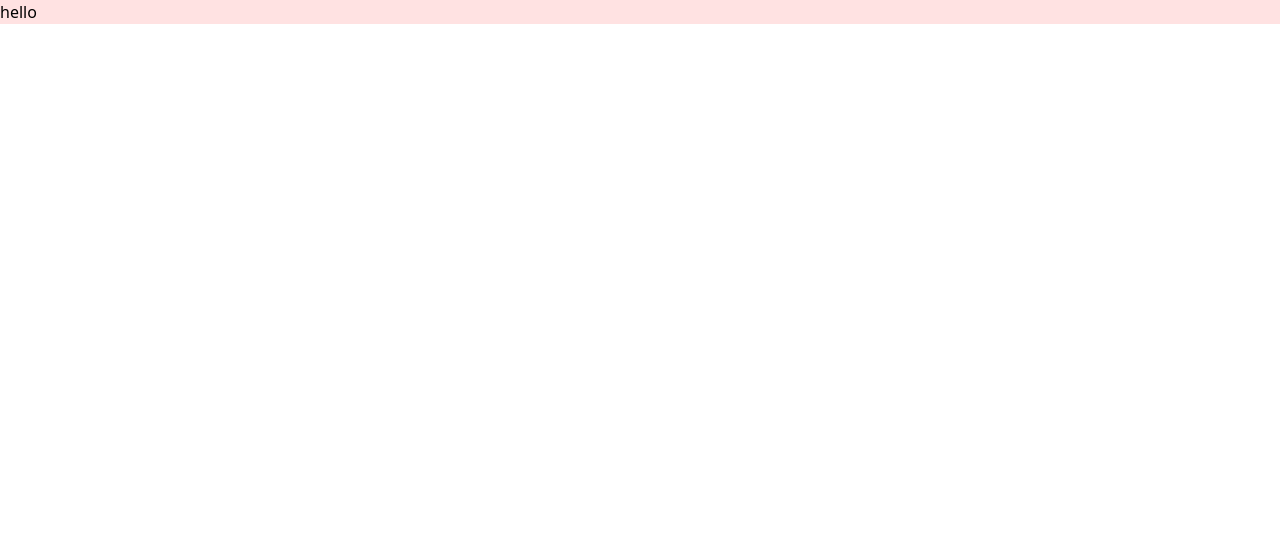
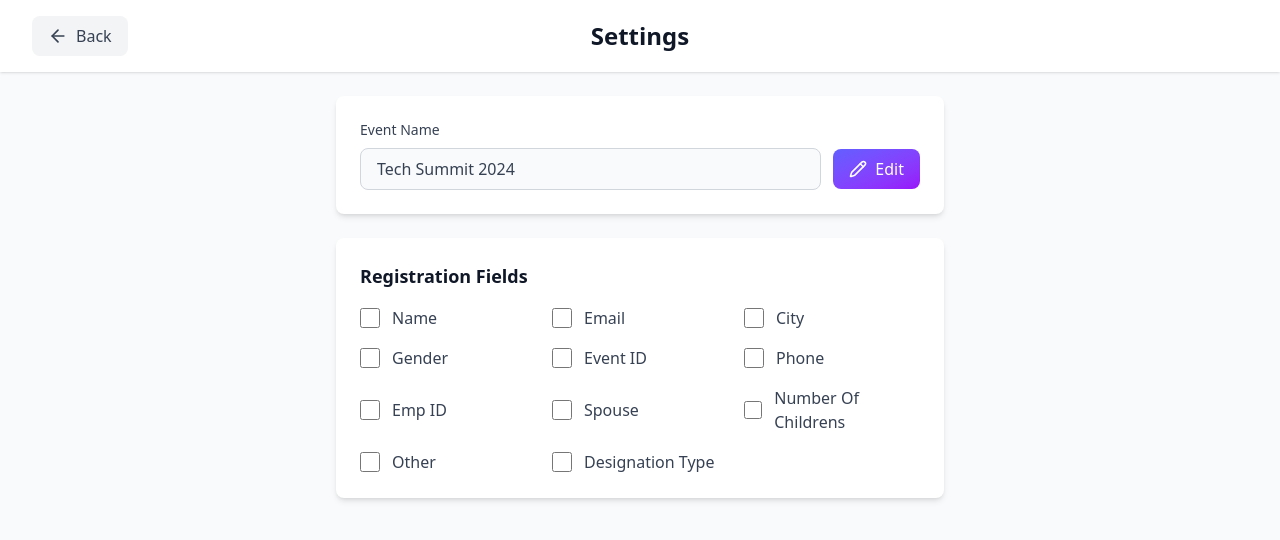
Before and after one commit to Omkar1829/Snapgrab_registration_event, a React (Vite) app: page /settings in a window 1280 px wide. Shown: the top 540 px of the page. Built offline with nearby package versions, Linux system fonts and the light colour scheme.

Commit message:
Add EventSettings component and update routing in App.jsx

```diff
--- a/src/App.jsx
+++ b/src/App.jsx
@@ -1,11 +1,24 @@
 import React from 'react'
-
+import { BrowserRouter, Routes, Route } from 'react-router-dom'
+import EventSettings from './Pages/EventSetting'
 const App = () => {
   return (
-    <div className='bg-red-100'>
-      hello
-    </div>
-  )
+
+    <>
+      <BrowserRouter>
+        <Routes>
+          {/* <Route path="/" element={<Userdashboard />} /> */}
+          {/* <Route path='cam' element={<Camera />} /> */}
+          {/* <Route path="/admin" element={<AdminDashboard/>} /> */}
+          <Route path="/settings" element={<EventSettings/>} />
+
+
+
+        </Routes>
+      </BrowserRouter>
+
+    </>)
+
 }
 
 export default App
--- /dev/null
+++ b/src/Pages/EventSetting.jsx
@@ -0,0 +1,219 @@
+import React, { useState } from 'react';
+import { ArrowLeft, Pencil, X } from 'lucide-react';
+
+const EventSettings = () => {
+  const [showEditModal, setShowEditModal] = useState(false);
+  const [eventInfo, setEventInfo] = useState({
+    eventName: 'Tech Summit 2024',
+    eventPassword: ''
+  });
+  const [tempEventInfo, setTempEventInfo] = useState({
+    eventName: '',
+    eventPassword: ''
+  });
+
+  const handleEditClick = () => {
+    setTempEventInfo({
+      eventName: eventInfo.eventName,
+      eventPassword: ''
+    });
+    setShowEditModal(true);
+  };
+
+  const handleInputChange = (e) => {
+    const { name, value } = e.target;
+    setTempEventInfo(prev => ({ ...prev, [name]: value }));
+  };
+
+  const handleBack = () => {
+    console.log('Going back to dashboard');
+  };
+
+  const handleSave = () => {
+    if (tempEventInfo.eventName) {
+      setEventInfo({
+        eventName: tempEventInfo.eventName,
+        eventPassword: tempEventInfo.eventPassword || eventInfo.eventPassword
+      });
+    }
+    setShowEditModal(false);
+  };
+
+  return (
+    <div className="min-h-screen bg-gray-50">
+
+      <div className="bg-white shadow-sm">
+        <div className="max-w-7xl mx-auto px-4 sm:px-6 lg:px-8 py-4">
+          <div className="flex items-center justify-between relative">
+            <button
+              onClick={handleBack}
+              className="flex items-center gap-2 px-3 sm:px-4 py-2 text-gray-700 bg-gray-100 rounded-lg hover:bg-gray-200 transition-colors duration-200 text-sm sm:text-base"
+            >
+              <ArrowLeft size={20} />
+              <span className="hidden sm:inline">Back</span>
+            </button>
+            <h1 className="absolute left-1/2 transform -translate-x-1/2 text-xl sm:text-2xl font-bold text-gray-900">
+              Settings
+            </h1>
+            <div className="w-16 sm:w-24"></div>
+          </div>
+        </div>
+      </div>
+
+
+      <div className="max-w-2xl mx-auto px-4 sm:px-6 lg:px-8 py-6 space-y-6">
+        {/* Event Name Card */}
+        <div className="bg-white rounded-lg shadow-md p-4 sm:p-6">
+          <div>
+            <label className="block text-sm font-medium text-gray-700 mb-2">
+              Event Name
+            </label>
+            <div className="flex flex-col sm:flex-row items-stretch sm:items-center gap-3">
+              <input
+                type="text"
+                value={eventInfo.eventName}
+                readOnly
+                className="flex-1 px-4 py-2 border border-gray-300 rounded-lg bg-gray-50 text-gray-700 cursor-not-allowed"
+              />
+              <button
+                onClick={handleEditClick}
+                className="flex items-center justify-center gap-2 px-4 py-2 bg-gradient-to-br from-indigo-500 to-purple-600 text-white rounded-lg hover:shadow-lg transition-all duration-200 whitespace-nowrap"
+              >
+                <Pencil size={18} />
+                Edit
+              </button>
+            </div>
+          </div>
+        </div>
+
+
+        <div className="bg-white rounded-lg shadow-md p-4 sm:p-6">
+          <h2 className="text-lg font-bold text-gray-900 mb-4">Registration Fields</h2>
+
+          <div className="grid grid-cols-1 md:grid-cols-2 lg:grid-cols-3 gap-4">
+            <label className="flex items-center space-x-3 cursor-pointer">
+              <input type="checkbox" className="w-5 h-5 text-indigo-600 rounded focus:ring-2 focus:ring-indigo-500" />
+              <span className="text-gray-700 font-medium">Name</span>
+            </label>
+
+            <label className="flex items-center space-x-3 cursor-pointer">
+              <input type="checkbox" className="w-5 h-5 text-indigo-600 rounded focus:ring-2 focus:ring-indigo-500" />
+              <span className="text-gray-700 font-medium">Email</span>
+            </label>
+
+            <label className="flex items-center space-x-3 cursor-pointer">
+              <input type="checkbox" className="w-5 h-5 text-indigo-600 rounded focus:ring-2 focus:ring-indigo-500" />
+              <span className="text-gray-700 font-medium">City</span>
+            </label>
+
+            <label className="flex items-center space-x-3 cursor-pointer">
+              <input type="checkbox" className="w-5 h-5 text-indigo-600 rounded focus:ring-2 focus:ring-indigo-500" />
+              <span className="text-gray-700 font-medium">Gender</span>
+            </label>
+
+            <label className="flex items-center space-x-3 cursor-pointer">
+              <input type="checkbox" className="w-5 h-5 text-indigo-600 rounded focus:ring-2 focus:ring-indigo-500" />
+              <span className="text-gray-700 font-medium">Event ID</span>
+            </label>
+
+            <label className="flex items-center space-x-3 cursor-pointer">
+              <input type="checkbox" className="w-5 h-5 text-indigo-600 rounded focus:ring-2 focus:ring-indigo-500" />
+              <span className="text-gray-700 font-medium">Phone</span>
+            </label>
+
+            <label className="flex items-center space-x-3 cursor-pointer">
+              <input type="checkbox" className="w-5 h-5 text-indigo-600 rounded focus:ring-2 focus:ring-indigo-500" />
+              <span className="text-gray-700 font-medium">Emp ID</span>
+            </label>
+
+            <label className="flex items-center space-x-3 cursor-pointer">
+              <input type="checkbox" className="w-5 h-5 text-indigo-600 rounded focus:ring-2 focus:ring-indigo-500" />
+              <span className="text-gray-700 font-medium">Spouse</span>
+            </label>
+
+            <label className="flex items-center space-x-3 cursor-pointer">
+              <input type="checkbox" className="w-5 h-5 text-indigo-600 rounded focus:ring-2 focus:ring-indigo-500" />
+              <span className="text-gray-700 font-medium">Number Of Childrens</span>
+            </label>
+
+            <label className="flex items-center space-x-3 cursor-pointer">
+              <input type="checkbox" className="w-5 h-5 text-indigo-600 rounded focus:ring-2 focus:ring-indigo-500" />
+              <span className="text-gray-700 font-medium">Other</span>
+            </label>
+
+            <label className="flex items-center space-x-3 cursor-pointer">
+              <input type="checkbox" className="w-5 h-5 text-indigo-600 rounded focus:ring-2 focus:ring-indigo-500" />
+              <span className="text-gray-700 font-medium">Designation Type</span>
+            </label>
+          </div>
+        </div>
+      </div>
+
+
+      {showEditModal && (
+        <div className="fixed inset-0 bg-black bg-opacity-50 flex items-center justify-center z-50">
+          <div className="bg-white rounded-lg shadow-xl w-full max-w-md mx-4">
+            <div className="flex justify-between items-center px-6 py-4 border-b border-gray-200">
+              <h3 className="text-xl font-semibold text-gray-900">Edit Event Details</h3>
+              <button
+                onClick={() => setShowEditModal(false)}
+                className="text-gray-400 hover:text-gray-600"
+              >
+                <X size={24} />
+              </button>
+            </div>
+
+            <div className="px-6 py-4">
+              <div className="space-y-4">
+                <div>
+                  <label className="block text-sm font-medium text-gray-700 mb-2">
+                    Event Name
+                  </label>
+                  <input
+                    type="text"
+                    name="eventName"
+                    value={tempEventInfo.eventName}
+                    onChange={handleInputChange}
+                    className="w-full px-4 py-2 border border-gray-300 rounded-lg focus:outline-none focus:ring-2 focus:ring-indigo-500"
+                    placeholder="Enter event name"
+                  />
+                </div>
+
+                <div>
+                  <label className="block text-sm font-medium text-gray-700 mb-2">
+                    Event Password
+                  </label>
+                  <input
+                    type="password"
+                    name="eventPassword"
+                    value={tempEventInfo.eventPassword}
+                    onChange={handleInputChange}
+                    className="w-full px-4 py-2 border border-gray-300 rounded-lg focus:outline-none focus:ring-2 focus:ring-indigo-500"
+                    placeholder="Enter new password"
+                  />
+                </div>
+              </div>
+            </div>
+
+            <div className="px-6 py-4 border-t border-gray-200 flex justify-end gap-3">
+              <button
+                onClick={() => setShowEditModal(false)}
+                className="px-4 py-2 text-gray-700 bg-gray-100 rounded-lg hover:bg-gray-200 transition-colors duration-200"
+              >
+                Cancel
+              </button>
+              <button
+                onClick={handleSave}
+                className="px-4 py-2 bg-gradient-to-br from-indigo-500 to-purple-600 text-white rounded-lg hover:shadow-lg transition-all duration-200"
+              >
+                Save Changes
+              </button>
+            </div>
+          </div>
+        </div>
+      )}
+    </div>
+  );
+};
+
+export default EventSettings;
```
